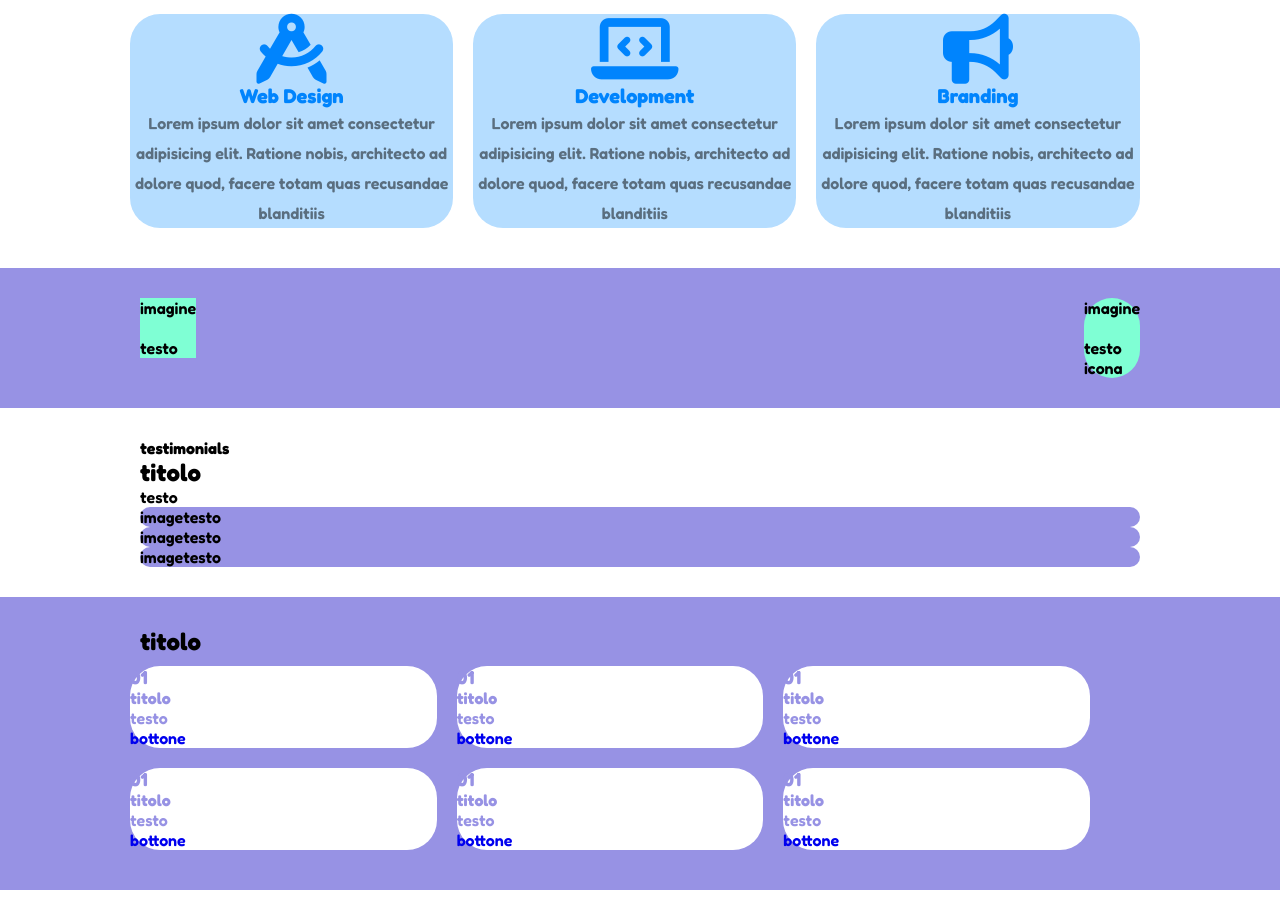
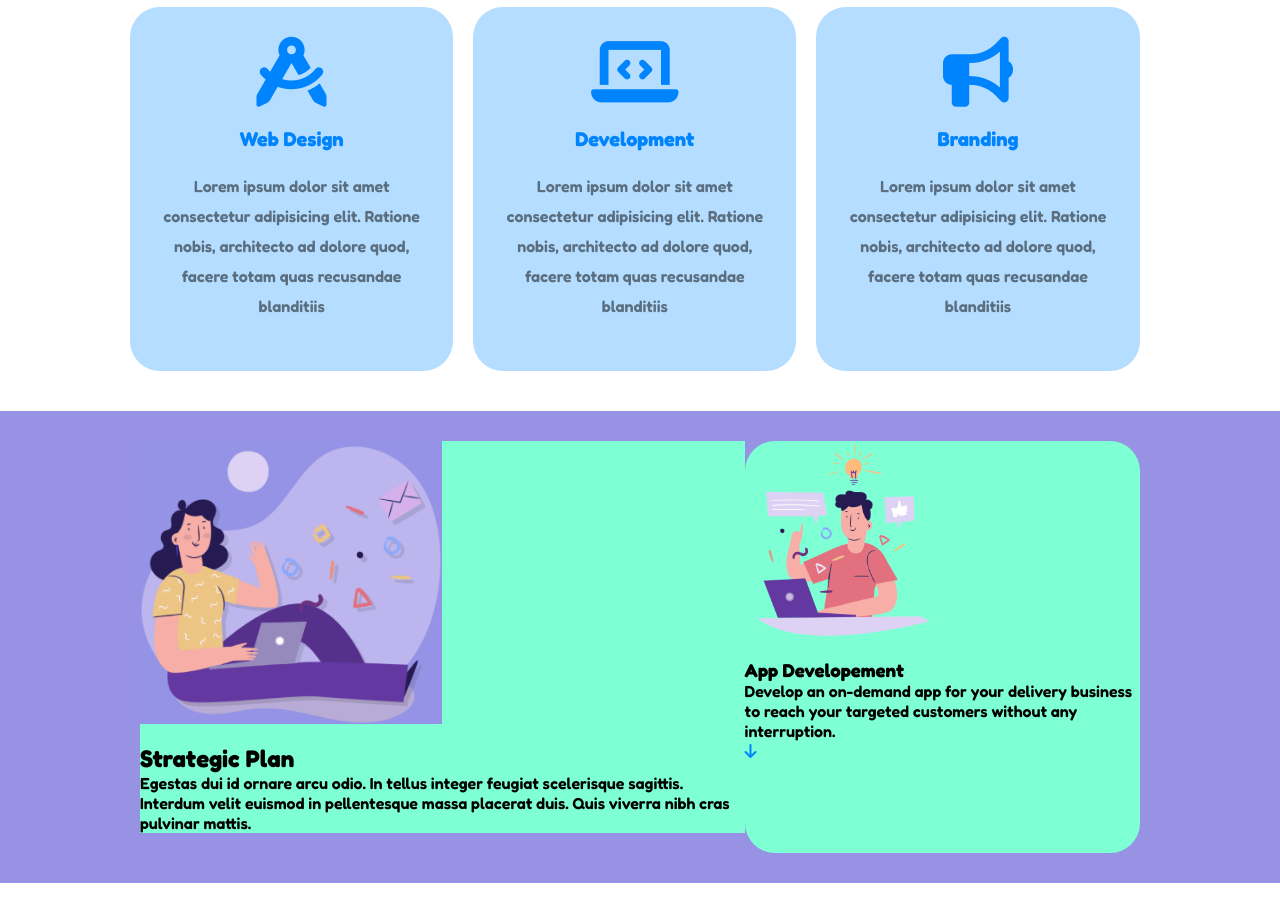
Before and after one commit to Riccardo15Pinto/htmlcss-responsive-layout, a plain HTML site: page index.html in a window 1280 px wide. Shown: the part 517-1427 px from the top of the page. Drawn offline with Linux system fonts and the light colour scheme.

Commit message:
add class and text in strategic-plan section

```diff
--- a/index.html
+++ b/index.html
@@ -49,11 +49,17 @@
                     <div class="col">
                         <div class="card card-992px">
                             <div>
+                                <div class="card-content">
+
                                     <h3>Get a demo application</h3>
                                     <p>Lorem ipsum dolor sit amet consectetur adipisicing elit. Ratione nobis, architecto ad dolore quod, facere totam quas recusandae blanditis</p>
-                                <a href="#" class="button"><i class="fa-brands fa-apple"></i>App Store</a>
+                                    <a href="#" class="button">
+                                        <i class="fa-brands fa-apple"></i>
+                                        App Store
+                                    </a>
                                 </div>
-                            <div>
+                            </div>
+                            <div class="container-image">
                                 <img src="img/phone.png" alt="smart-phone-image">
                             </div>
                         </div>
@@ -61,6 +67,8 @@
 
                     <div class="col">
                         <div class="card small-card">
+                            <div class="card-content">
+
                                 <div>
                                     <i class="fa-solid fa-file-code"></i>
                                 </div>
@@ -68,9 +76,12 @@
                                 <p>Lorem ipsum dolor sit amet consectetur adipisicing elit. Ratione nobis, architecto ad dolore quod, facere totam quas recusandae blanditiiso</p>
                             </div>
                         </div>
+                    </div>
 
                     <div class="col">
                         <div class="card small-card">
+                            <div class="card-content">
+
                                 <div>
                                     <i class="fa-solid fa-compass-drafting"></i>
                                 </div>
@@ -78,9 +89,12 @@
                                 <p>Lorem ipsum dolor sit amet consectetur adipisicing elit. Ratione nobis, architecto ad dolore quod, facere totam quas recusandae blanditiis</p>
                             </div>
                         </div>
+                    </div>
 
                     <div class="col">
                         <div class="card small-card">
+                            <div class="card-content">
+
                                 <div>
                                     <i class="fa-solid fa-laptop-code"></i>
                                 </div>
@@ -88,14 +102,18 @@
                                 <p>Lorem ipsum dolor sit amet consectetur adipisicing elit. Ratione nobis, architecto ad dolore quod, facere totam quas recusandae blanditiis</p>
                             </div>
                         </div>
+                    </div>
 
                     <div class="col">
                         <div class="card small-card">
+                            <div class="card-content">
+
                                 <div>
                                     <i class="fa-solid fa-bullhorn"></i>
                                 </div>
                                 <h3>Branding</h3>
                                 <p>Lorem ipsum dolor sit amet consectetur adipisicing elit. Ratione nobis, architecto ad dolore quod, facere totam quas recusandae blanditiis</p>
+                            </div>
                         </div>
                     </div>
 
@@ -109,17 +127,28 @@
         <section class="strategic-plan">
             <div class="container">
                 <div class="row">
+                    <div class="right-col">
+                        <div class="container-image">
+                            <img src="img/planning1.png" alt="strategic-plan-image1">
+                        </div>
                         <div>
-                        <div>imagine</div>
-                        <div>
-                            <p>testo</p>
+                            <h2>Strategic Plan</h2>
+                            <p>Egestas dui id ornare arcu odio. In tellus integer feugiat scelerisque sagittis. Interdum velit euismod in pellentesque massa placerat duis. Quis viverra nibh cras pulvinar mattis.</p>
                         </div>
                     </div>
 
-                    <div class="card">
-                        <div>imagine</div>
-                        <p>testo</p>
-                        icona
+                    <div class="right-col card">
+                        <div class="container-image">
+                            <img src="img/planning2.png" alt="strategic-plan-image2">
+                        </div>
+                        <div>
+                            <h3>App Developement</h3>
+                            <p>Develop an on-demand app for your delivery business to reach your targeted customers without any interruption.</p>
+                            <div>
+                                <i class="fas fas fa-arrow-down"></i>
+                            </div>
+                        </div>
+
                     </div>
                 </div>
             </div>
```
Lines whose indentation alone changed are shown as unchanged.
